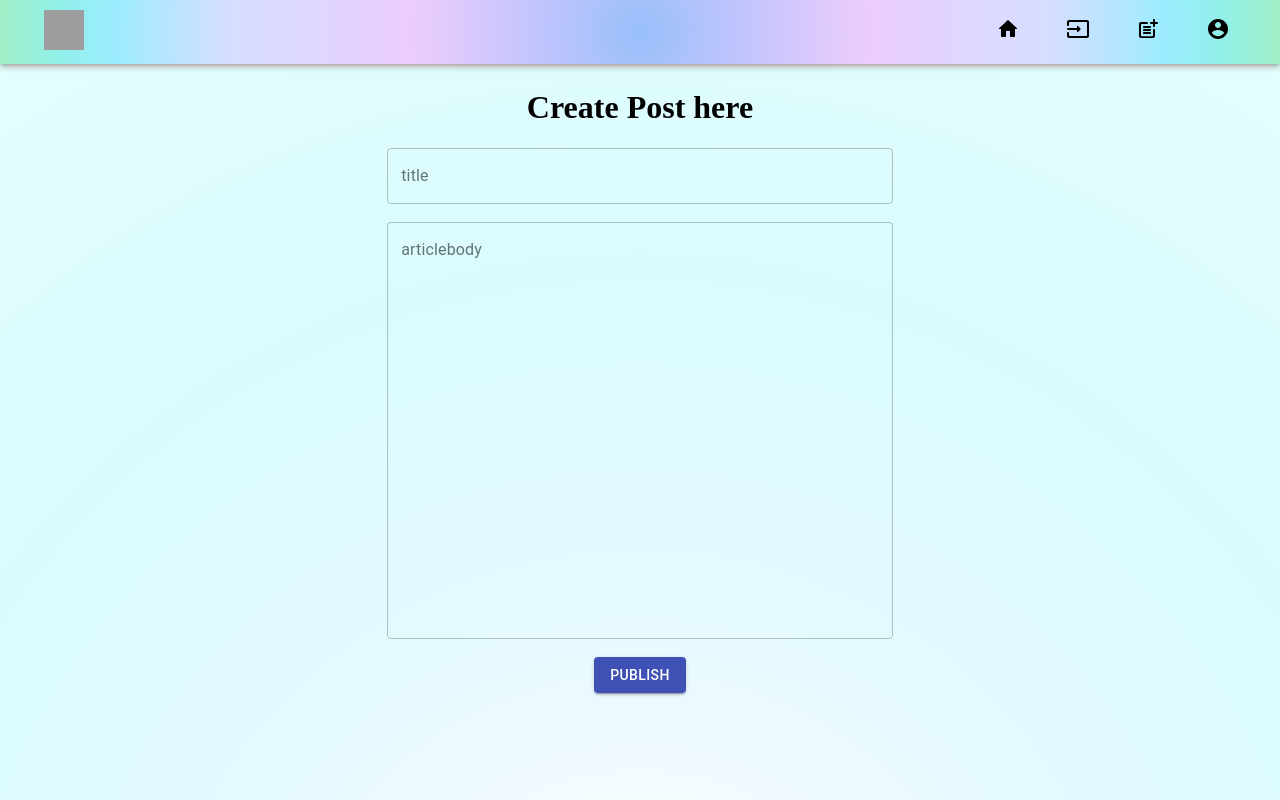
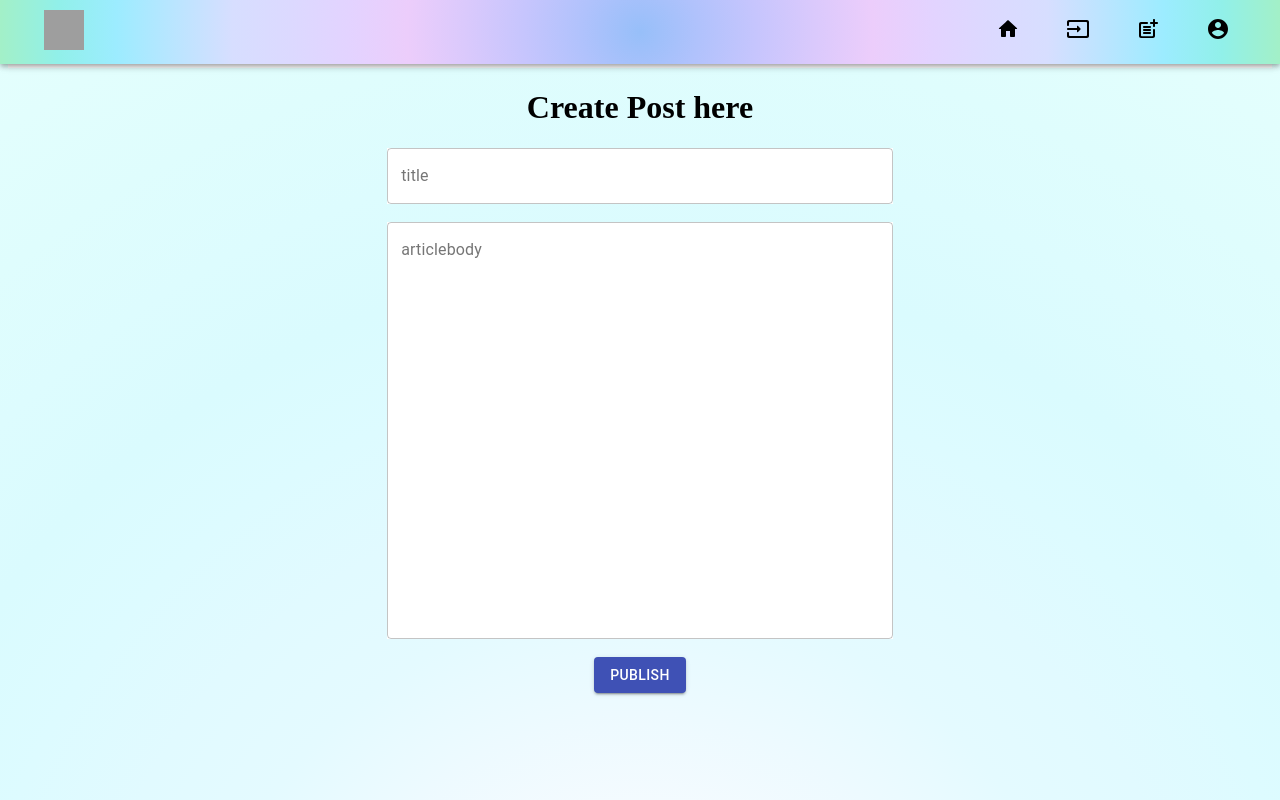
Before and after one commit to anandurdas11/Mini_project, a React (Create React App) app in the folder bloggin_webapp/: page /Addpost in a window 1280 px wide. Shown: the top 800 px of the page. Built offline with nearby package versions, Linux system fonts and the light colour scheme; grey boxes are pictures that could not be loaded.

Commit message:
some changes

```diff
--- a/bloggin_webapp/src/Pages/Addpost/Addpost.js
+++ b/bloggin_webapp/src/Pages/Addpost/Addpost.js
@@ -10,7 +10,7 @@ function Addpost() {
           fullwidth
           variant="outlined"
           label="title"
-          style={{ width: "40%" }}
+          style={{ width: "40%" , color:"black",backgroundColor:"white"}}
         ></TextField>
         <br></br>
         <br></br>
@@ -20,7 +20,7 @@ function Addpost() {
           multiline
           rows={20}
           rowsMax={100}
-          style={{ width: "40%" }}
+          style={{ width: "40%", color:"black",backgroundColor:"white"}}
         ></TextField>
         <br></br>
         <br></br>
```
